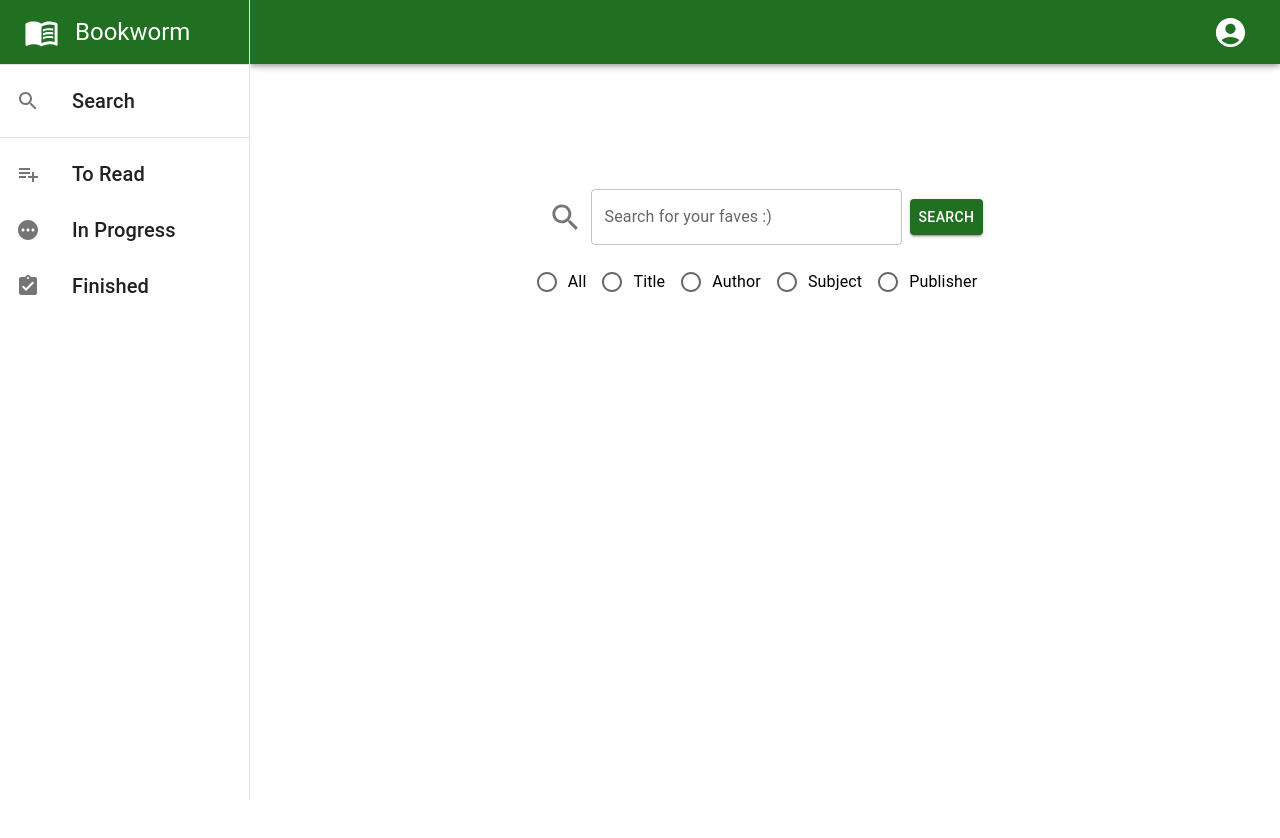
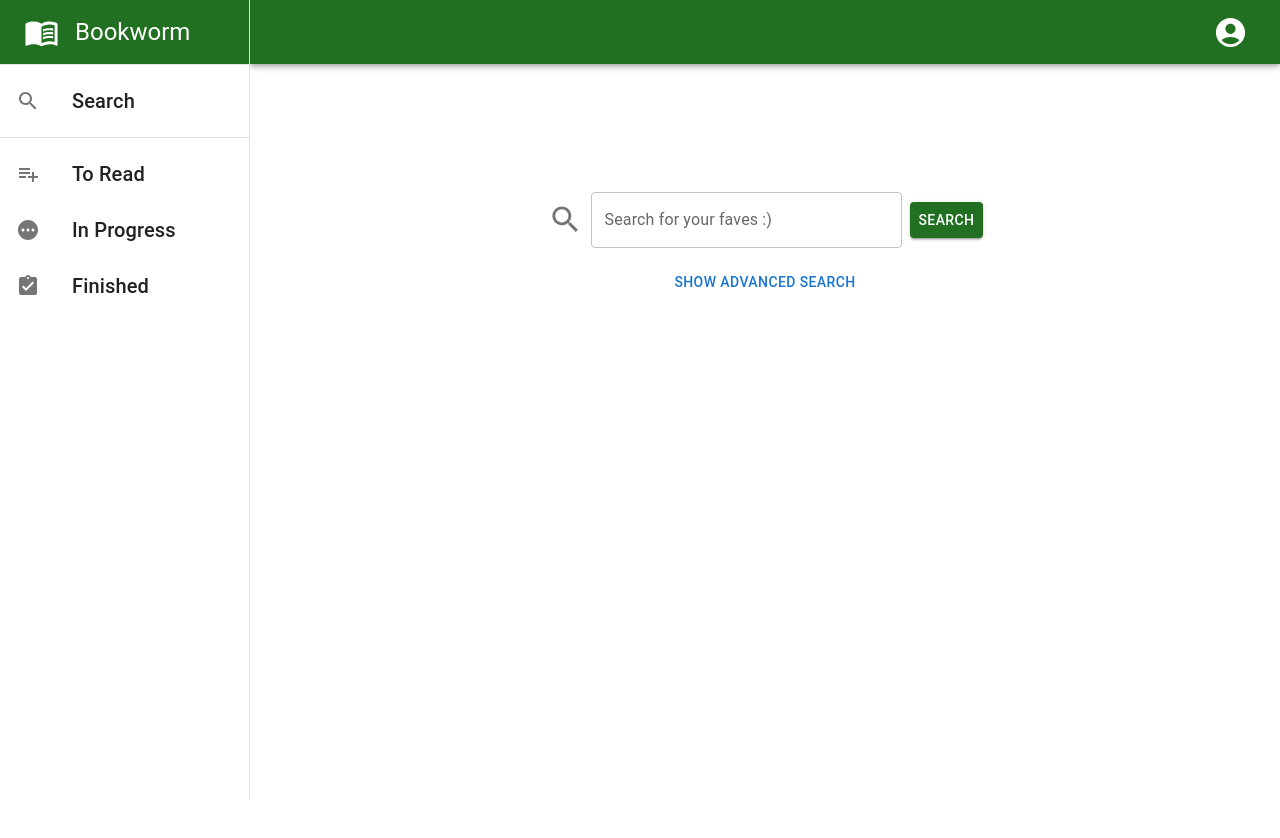
Before and after one commit to yanDavid21/Bookworm, a React (Create React App) app in the folder frontend/: page /search in a window 1280 px wide. Shown: the top 838 px of the page. Built offline with nearby package versions, Linux system fonts and the light colour scheme.

Commit message:
search backend, proxy fix

```diff
--- a/frontend/package.json
+++ b/frontend/package.json
@@ -40,5 +40,6 @@
       "last 1 firefox version",
       "last 1 safari version"
     ]
-  }
+  },
+  "proxy": "http://localhost:5000"
 }
--- a/frontend/src/App.js
+++ b/frontend/src/App.js
@@ -12,7 +12,7 @@ import SignupPage from "./pages/Signup";
 
 const drawerWidth = 250;
 
-export const BACKEND_URL = "localhost:5000"
+export const BACKEND_URL = "http://localhost:5000"
 
 const Body = ({ drawerWidth }) => {
   return (
--- a/frontend/src/pages/Search/index.js
+++ b/frontend/src/pages/Search/index.js
@@ -8,46 +8,79 @@ import Radio from "@mui/material/Radio";
 import RadioGroup from "@mui/material/RadioGroup";
 import FormControlLabel from "@mui/material/FormControlLabel";
 import FormControl from "@mui/material/FormControl";
-import { BACKEND_URL } from "../../App";
 
-function SearchTypeRadioGroup({ setSearchType }) {
+function SearchTypeRadioGroup({ setSearchType, bonusQuery, setBonusQuery }) {
   const onChange = (e) => {
     setSearchType(e.target.value);
   };
+
+  const onChangeBonusQuery = (e) => {
+    setBonusQuery(e.target.value);
+  };
   return (
     <FormControl component="fieldset">
+      <div className="flex-horizontal flex-center">
         <RadioGroup
           row
           aria-label="Search Types"
           name="row-radio-buttons-group"
           onChange={onChange}
         >
-        <FormControlLabel value="All" control={<Radio />} label="All" />
+          <FormControlLabel value="ISBN" control={<Radio />} label="ISBN" />
           <FormControlLabel value="Title" control={<Radio />} label="Title" />
           <FormControlLabel value="Author" control={<Radio />} label="Author" />
-        <FormControlLabel value="Subject" control={<Radio />} label="Subject" />
+          <FormControlLabel
+            value="Subject"
+            control={<Radio />}
+            label="Subject"
+          />
           <FormControlLabel
             value="Publisher"
             control={<Radio />}
             label="Publisher"
           />
         </RadioGroup>
+        <TextField
+          size="small"
+          value={bonusQuery}
+          onChange={onChangeBonusQuery}
+        ></TextField>
+      </div>
     </FormControl>
   );
 }
 
-const SearchField = ({ search, setSearch, searchType, setSearchResults }) => {
+const SearchField = ({
+  search,
+  setSearch,
+  searchType,
+  setSearchResults,
+  bonusQuery,
+}) => {
   const onChange = (e) => {
     setSearch(e.target.value);
   };
 
   const fetchBooks = () => {
-    fetch(`${BACKEND_URL}/api/search?q=${search}&searchType=${searchType}`)
+    console.log(
+      `/api/search?q=${search}${
+        bonusQuery ? `&${searchType.toLowerCase()}=${bonusQuery}` : ""
+      }`
+    );
+    fetch(
+      `/api/search?q=${search}${
+        bonusQuery ? `&${searchType.toLowerCase()}=${bonusQuery}` : ""
+      }`
+    )
       .then((response) => {
         return response.json();
       })
       .then((data) => {
-        setSearchResults(data.volumes);
+        console.log(data.items);
+        setSearchResults(data.items);
+      })
+      .catch((err) => {
+        alert(err);
       });
   };
 
@@ -78,8 +111,9 @@ const SearchField = ({ search, setSearch, searchType, setSearchResults }) => {
 const SearchPage = () => {
   const [search, setSearch] = useState("");
   const [searchType, setSearchType] = useState("");
+  const [bonusQuery, setBonusQuery] = useState("");
   const [searchResults, setSearchResults] = useState([]);
-  console.log(searchType);
+  const [showBonus, setBonusSearch] = useState(false);
   return (
     <div className="search-page flex-horizontal flex-center">
       <Grid container spacing={2}>
@@ -92,12 +126,31 @@ const SearchPage = () => {
                   setSearch={setSearch}
                   searchType={searchType}
                   setSearchResults={setSearchResults}
+                  bonusQuery={bonusQuery}
                 />
               </div>
             </Grid>
+
+            {showBonus && (
               <Grid item xs={12}>
                 <div className="flex-horizontal flex-center">
-                <SearchTypeRadioGroup setSearchType={setSearchType} />
+                  <SearchTypeRadioGroup
+                    setSearchType={setSearchType}
+                    bonusQuery={bonusQuery}
+                    setBonusQuery={setBonusQuery}
+                  />
+                </div>
+              </Grid>
+            )}
+            <Grid item xs={12}>
+              <div className="flex-horizontal flex-center">
+                <Button
+                  onClick={() => {
+                    setBonusSearch(!showBonus);
+                  }}
+                >
+                  {showBonus ? "Hide Advanced Search" : "Show Advanced Search"}
+                </Button>
               </div>
             </Grid>
             <Grid container item xs={12}>
```
Also changed, not shown: 1 other file (tests, documents, lock files or other folders). Lines whose indentation alone changed are shown as unchanged.
